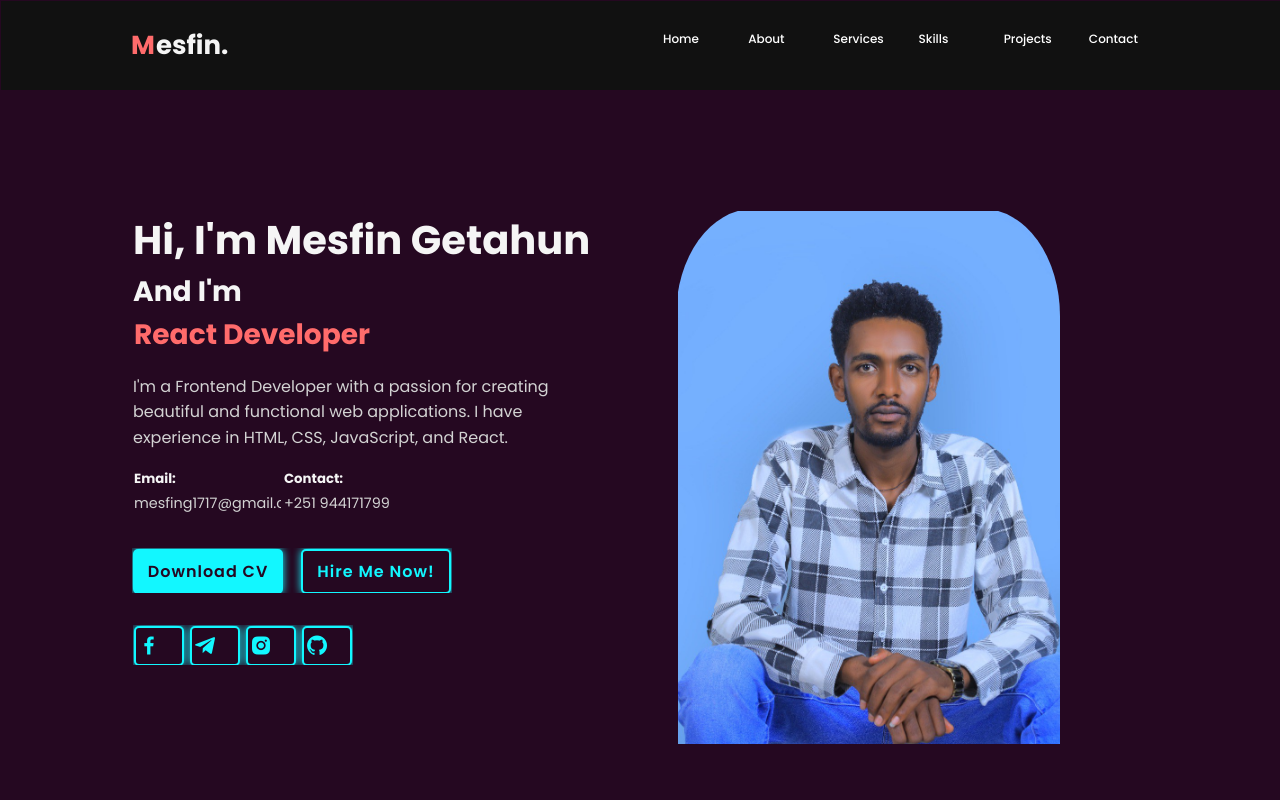
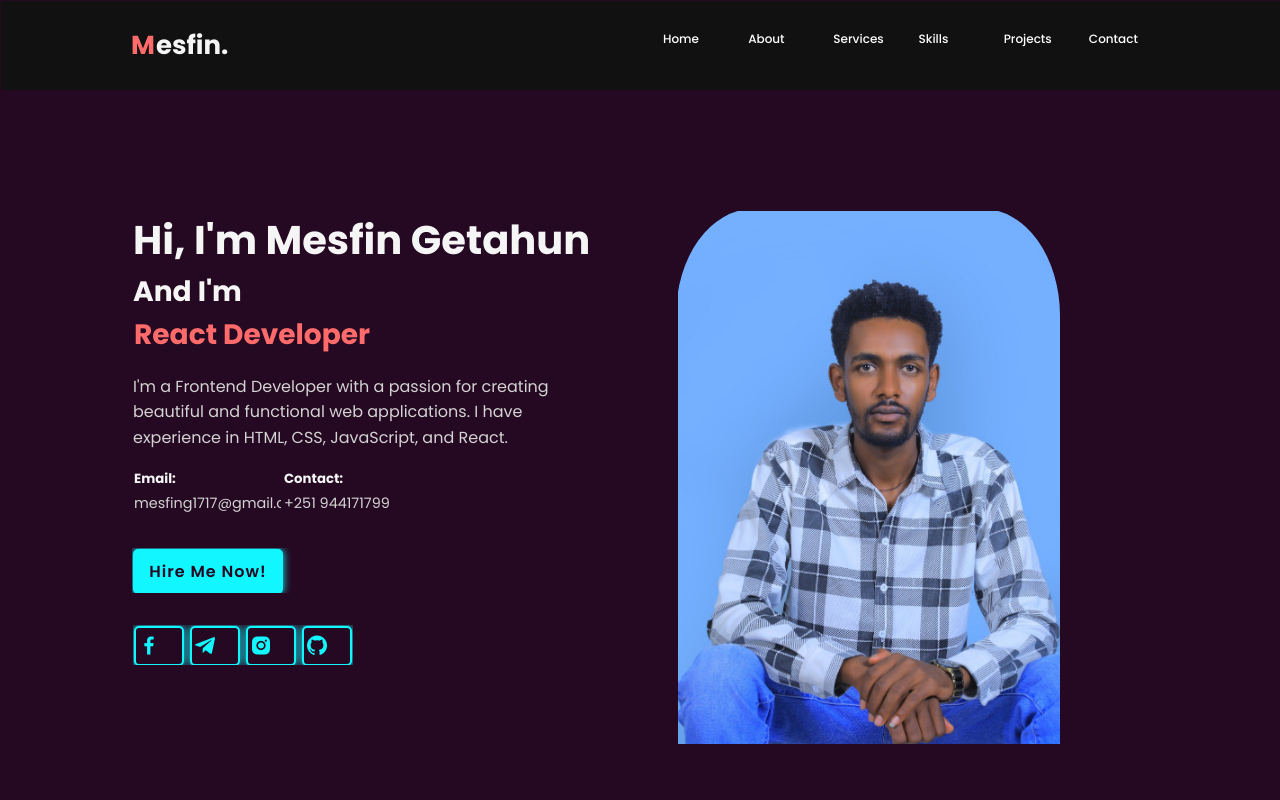
Before and after one commit to messi199/portfolio1, a plain HTML site: page index.html in a window 1280 px wide. Shown: the top 800 px of the page. Drawn offline with nearby package versions, Linux system fonts and the light colour scheme.

Commit message:
6th commit

```diff
--- a/index.html
+++ b/index.html
@@ -54,7 +54,7 @@
                 </div>
             </div>
             <div class="btn-box">
-                <a href="#" class="btn"> Download CV</a>
+                <!-- <a href="#" class="btn"> Download CV</a> -->
                 <a href="#" class="btn">Hire Me Now!</a>
             </div>
             <div class="social-icons">
```
